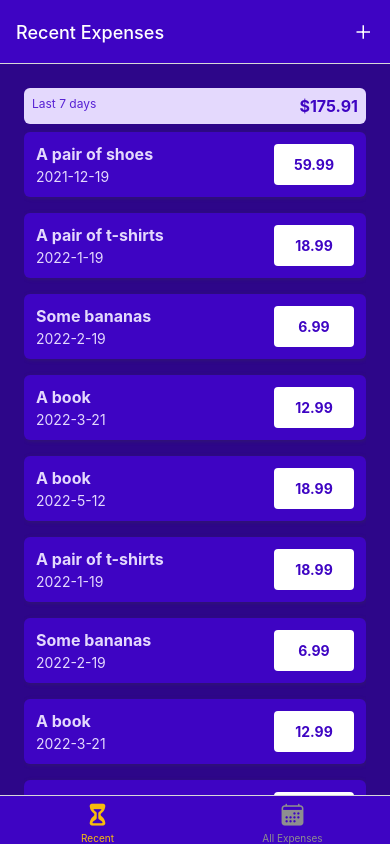
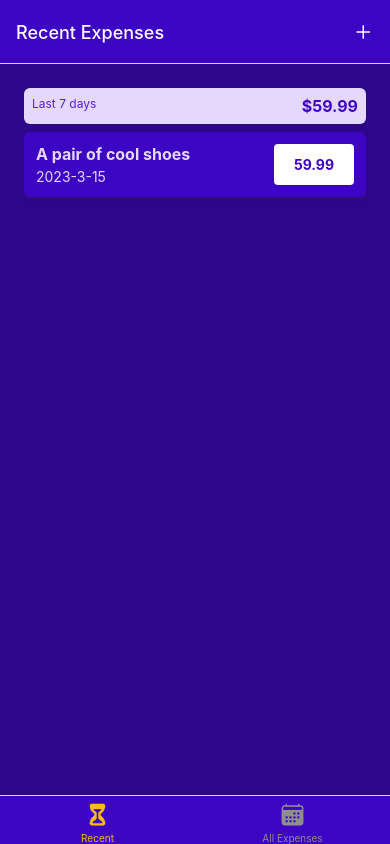
Before and after one commit to ArtyomZayarny/RN-expense-tracker, a React Native app: screen /RecentExpenses in a window 390 px wide. Built offline with nearby package versions, Linux system fonts and the light colour scheme.

Commit message:
Added logic for update delete expense

```diff
--- a/App.js
+++ b/App.js
@@ -8,6 +8,8 @@ import RecentExpenses from './screens/RecentExpenses';
 import AllExpenses from './screens/AllExpenses';
 import { GlobalStyles } from './constants/style';
 import { IconButton } from './components/UI/IconButton';
+import { ExpenseContextProvider } from './context/expense-context';
+import { StatusBar } from 'expo-status-bar';
 
 const Stack = createNativeStackNavigator();
 const BottomTabs = createBottomTabNavigator();
@@ -64,6 +66,9 @@ const ExpensesOverview = () => {
 
 export default function App() {
   return (
+    <>
+      <StatusBar style="light" />
+      <ExpenseContextProvider>
         <NavigationContainer>
           <Stack.Navigator
             screenOptions={{
@@ -87,5 +92,7 @@ export default function App() {
             />
           </Stack.Navigator>
         </NavigationContainer>
+      </ExpenseContextProvider>
+    </>
   );
 }
--- a/components/ExpensesOutput/ExpensesOutput.js
+++ b/components/ExpensesOutput/ExpensesOutput.js
@@ -1,70 +1,19 @@
-import { StyleSheet, View } from 'react-native';
+import { StyleSheet, View, Text } from 'react-native';
 import { GlobalStyles } from '../../constants/style';
 import ExpensesList from './ExpensesList';
 import ExpensesSummary from './ExpensesSummary';
 
-const DUMMY_EXPENSES = [
-  {
-    id: 'e1',
-    description: 'A pair of shoes',
-    amount: 59.99,
-    date: new Date('2021-12-19'),
-  },
-  {
-    id: 'e2',
-    description: 'A pair of t-shirts',
-    amount: 18.99,
-    date: new Date('2022-01-19'),
-  },
-  {
-    id: 'e3',
-    description: 'Some bananas',
-    amount: 6.99,
-    date: new Date('2022-02-19'),
-  },
-  {
-    id: 'e4',
-    description: 'A book',
-    amount: 12.99,
-    date: new Date('2022-03-21'),
-  },
-  {
-    id: 'e5',
-    description: 'A book',
-    amount: 18.99,
-    date: new Date('2022-05-12'),
-  },
-  {
-    id: 'e2',
-    description: 'A pair of t-shirts',
-    amount: 18.99,
-    date: new Date('2022-01-19'),
-  },
-  {
-    id: 'e3',
-    description: 'Some bananas',
-    amount: 6.99,
-    date: new Date('2022-02-19'),
-  },
-  {
-    id: 'e4',
-    description: 'A book',
-    amount: 12.99,
-    date: new Date('2022-03-21'),
-  },
-  {
-    id: 'e5',
-    description: 'A book',
-    amount: 18.99,
-    date: new Date('2022-05-12'),
-  },
-];
+const ExpensesOutput = ({ expenses, expensesPeriod, fallbackText }) => {
+  let content = <Text style={styles.infoText}>{fallbackText}</Text>;
 
-const ExpensesOutput = ({ expenses, expensesPeriod }) => {
+  if (expenses.length > 0) {
+    content = <ExpensesList expenses={expenses} />;
+  }
+
   return (
     <View style={styles.container}>
-      <ExpensesSummary expenses={DUMMY_EXPENSES} periodName={expensesPeriod} />
-      <ExpensesList expenses={DUMMY_EXPENSES} />
+      <ExpensesSummary expenses={expenses} periodName={expensesPeriod} />
+      {content}
     </View>
   );
 };
@@ -79,4 +28,10 @@ const styles = StyleSheet.create({
     paddingBottom: 0,
     backgroundColor: GlobalStyles.color.primary700,
   },
+  infoText: {
+    color: 'white',
+    fontSize: 16,
+    textAlign: 'center',
+    marginTop: 26,
+  },
 });
--- /dev/null
+++ b/context/expense-context.js
@@ -0,0 +1,76 @@
+import { createContext, useReducer } from 'react';
+
+const DUMMY_EXPENSES = [
+  {
+    id: 'f1',
+    description: 'A pair of cool shoes',
+    amount: 59.99,
+    date: new Date('2023-03-15'),
+  },
+  {
+    id: 'f2',
+    description: 'A pair of shoes',
+    amount: 59.99,
+    date: new Date('2021-12-19'),
+  },
+  // {
+  //   id: 'f3',
+  //   description: 'A pair of t-shirts',
+  //   amount: 18.99,
+  //   date: new Date('2022-01-19'),
+  // },
+];
+
+export const ExpenseContext = createContext({
+  expenses: [],
+  addExpense: ({ description, amount, date }) => {},
+  deleteExpense: (id) => {},
+  updateExpense: (id, { description, amount, date }) => {},
+});
+
+const expensesReducer = (state, action) => {
+  switch (action.type) {
+    case 'ADD':
+      const id = new Date().toString() + Math.random().toString();
+      return [{ ...action.payload, id: id }, ...state];
+    case 'UPDATE':
+      const updatableExpenseIndex = state.findIndex(
+        (expense) => expense.id === action.payload.id
+      );
+      const updateableExpense = state[updatableExpenseIndex];
+      const updatedItem = { ...updateableExpense, ...action.payload.data };
+      const updatedExpenses = [...state];
+      updatedExpenses[updatableExpenseIndex] = updatedItem;
+      return updatedExpenses;
+    case 'DELETE':
+      return state.filter((expense) => expense.id !== action.payload);
+    default:
+      return state;
+  }
+};
+
+export const ExpenseContextProvider = ({ children }) => {
+  const [expensesState, dispatch] = useReducer(expensesReducer, DUMMY_EXPENSES);
+
+  const addExpense = (expenseData) => {
+    dispatch({ type: 'ADD', payload: expenseData });
+  };
+
+  const deleteExpense = (id) => {
+    dispatch({ type: 'DELETE', payload: id });
+  };
+
+  const updateExpense = (id, expenseData) => {
+    dispatch({ type: 'UPDATE', payload: { id, data: expenseData } });
+  };
+  const value = {
+    expenses: expensesState,
+    addExpense,
+    deleteExpense,
+    updateExpense,
+  };
+
+  return (
+    <ExpenseContext.Provider value={value}>{children}</ExpenseContext.Provider>
+  );
+};
--- a/screens/AllExpenses.js
+++ b/screens/AllExpenses.js
@@ -1,7 +1,18 @@
 import { View, Text } from 'react-native';
-import React from 'react';
+import React, { useContext } from 'react';
 import ExpensesOutput from '../components/ExpensesOutput/ExpensesOutput';
+import { ExpenseContext } from '../context/expense-context';
 
-const AllExpenses = () => <ExpensesOutput expensesPeriod={'Total'} />;
+const AllExpenses = () => {
+  const expensesCtx = useContext(ExpenseContext);
+
+  return (
+    <ExpensesOutput
+      expenses={expensesCtx.expenses}
+      expensesPeriod={'Total'}
+      fallbackText="No registered expenses found!"
+    />
+  );
+};
 
 export default AllExpenses;
--- a/screens/ManageExpense.js
+++ b/screens/ManageExpense.js
@@ -1,11 +1,13 @@
 import { View, Text, StyleSheet } from 'react-native';
-import React, { useLayoutEffect } from 'react';
+import React, { useContext, useLayoutEffect } from 'react';
 import { useNavigation } from '@react-navigation/native';
 import { IconButton } from '../components/UI/IconButton';
 import { GlobalStyles } from '../constants/style';
 import { Button } from '../components/UI/Button';
+import { ExpenseContext } from '../context/expense-context';
 
 const ManageExpense = ({ route }) => {
+  const expenseCtx = useContext(ExpenseContext);
   const navigation = useNavigation();
   const id = route.params?.expenseId;
 
@@ -17,11 +19,31 @@ const ManageExpense = ({ route }) => {
     });
   }, [navigation, isEditing]);
 
-  const deleteExpenseHandler = () => {};
+  const deleteExpenseHandler = () => {
+    expenseCtx.deleteExpense(id);
+    navigation.goBack();
+  };
 
-  const cancelHandler = () => {};
+  const cancelHandler = () => {
+    navigation.goBack();
+  };
 
-  const confirmHandler = () => {};
+  const confirmHandler = () => {
+    if (isEditing) {
+      expenseCtx.updateExpense(id, {
+        description: 'A pair of cool shoes (updated)',
+        amount: 18.99,
+        date: new Date('2023-02-12'),
+      });
+    } else {
+      expenseCtx.addExpense({
+        description: 'New test expense',
+        amount: 22.99,
+        date: new Date('2023-03-19'),
+      });
+    }
+    navigation.goBack();
+  };
 
   return (
     <View style={styles.container}>
--- a/screens/RecentExpenses.js
+++ b/screens/RecentExpenses.js
@@ -1,7 +1,25 @@
 import { View, Text } from 'react-native';
-import React from 'react';
+import React, { useContext } from 'react';
 import ExpensesOutput from '../components/ExpensesOutput/ExpensesOutput';
+import { ExpenseContext } from '../context/expense-context';
+import { getDateMinusDays } from '../util/date';
 
-const RecentExpenses = () => <ExpensesOutput expensesPeriod={'Last 7 days'} />;
+const RecentExpenses = () => {
+  const expensesCtx = useContext(ExpenseContext);
+
+  const recentExpenses = expensesCtx.expenses.filter((expense) => {
+    const today = new Date();
+    const date7DaysAgo = getDateMinusDays(today, 7);
+    return expense.date > date7DaysAgo && expense.date <= today;
+  });
+
+  return (
+    <ExpensesOutput
+      expenses={recentExpenses}
+      expensesPeriod={'Last 7 days'}
+      fallbackText="No expenses registered for the last 7 days"
+    />
+  );
+};
 
 export default RecentExpenses;
--- a/util/date.js
+++ b/util/date.js
@@ -1,3 +1,7 @@
 export const getFormattedDate = (date) => {
   return `${date.getFullYear()}-${date.getMonth() + 1}-${date.getDate()}`;
 };
+
+export const getDateMinusDays = (date, days) => {
+  return new Date(date.getFullYear(), date.getMonth(), date.getDate() - days);
+};
```
Lines whose indentation alone changed are shown as unchanged.
